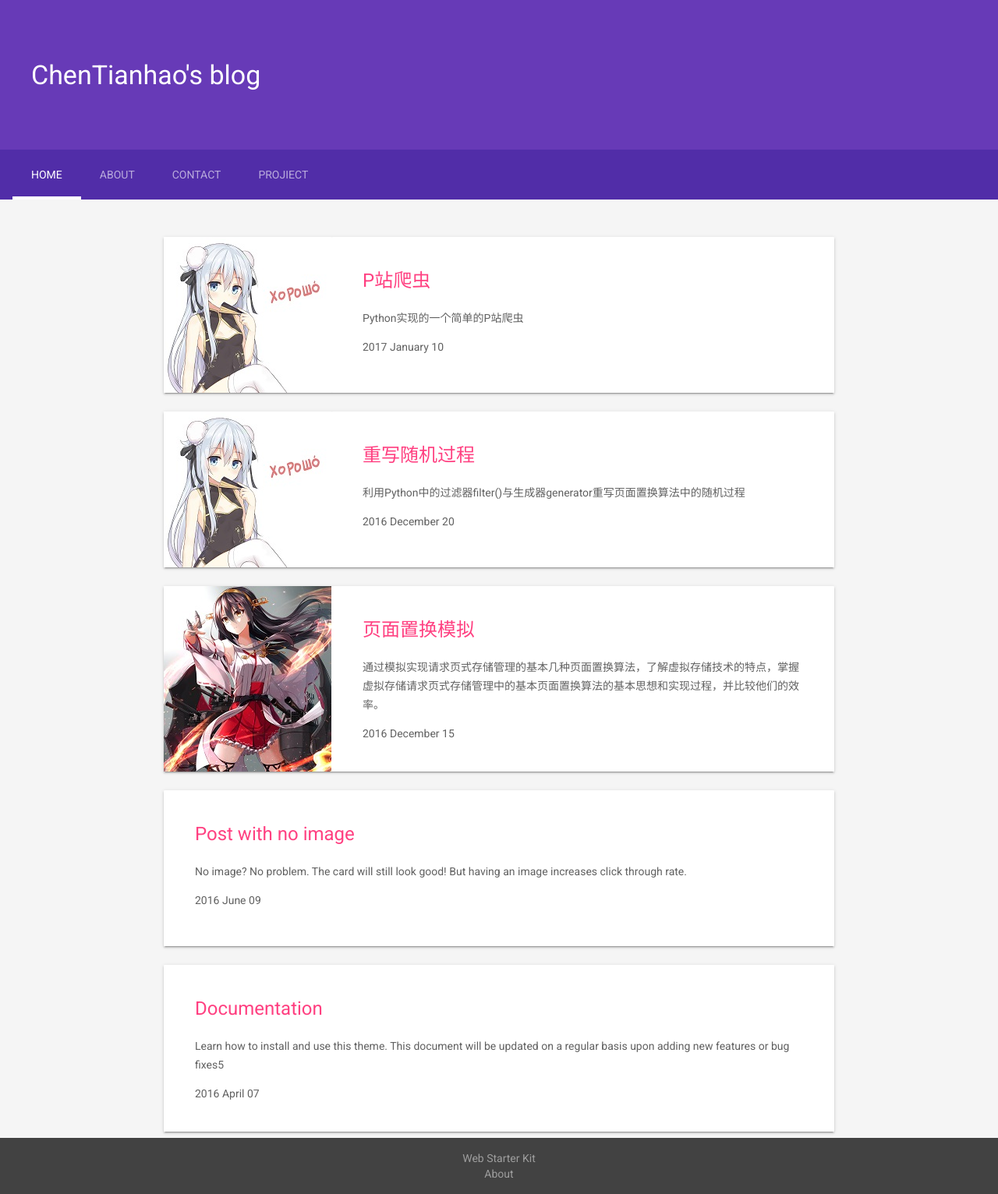
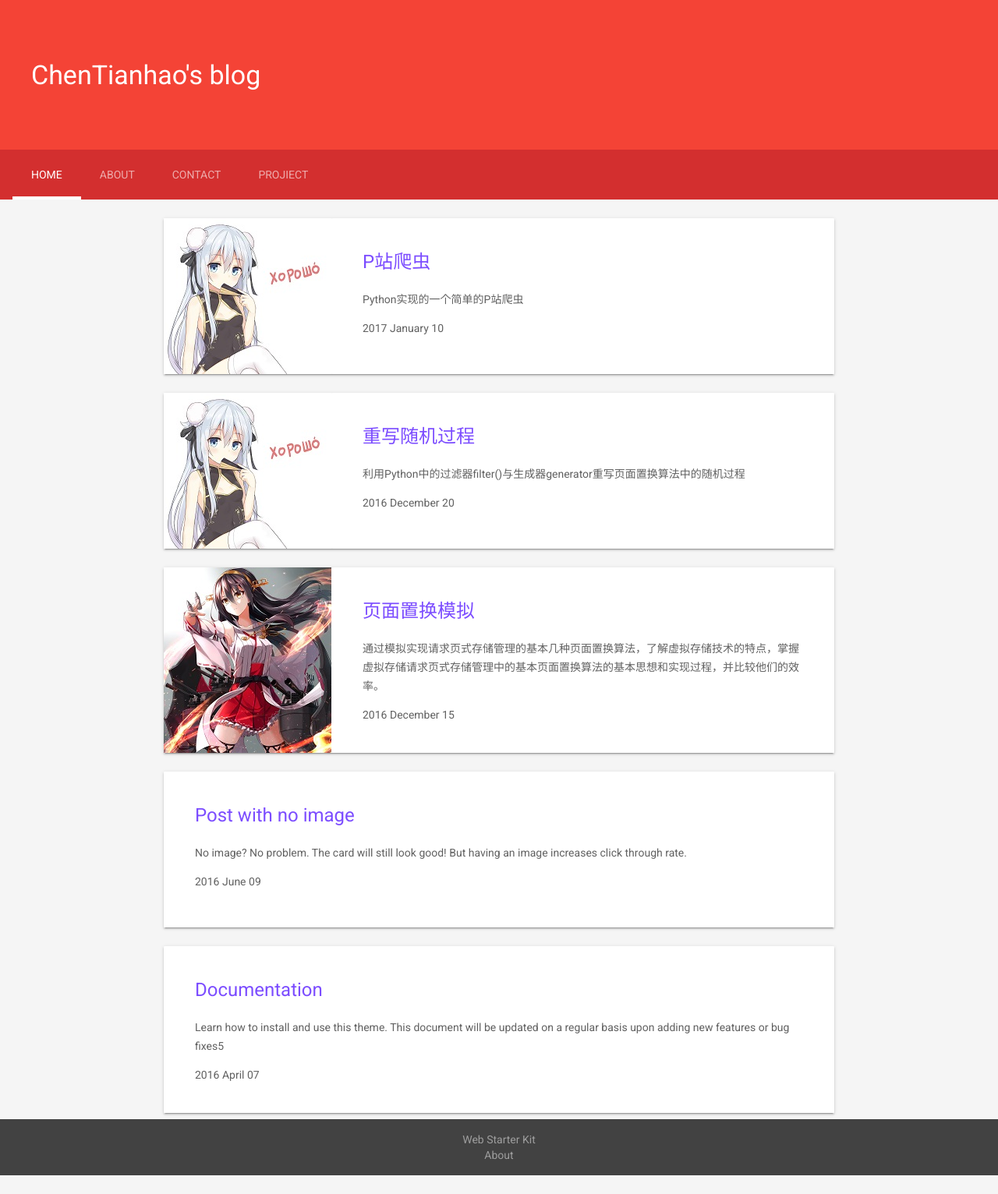
Before and after one commit to Snivyc/Snivyc.github.io, a Jekyll site: the page built from index.html, in a window 1280 px wide. Shown: the whole page at 78% size. Built offline with Jekyll 4.4.1, drawn with Linux system fonts in a browser that asks for light colours.

Commit message:
modified:   _includes/head.html 	modified:   _layouts/default.html

```diff
--- a/_includes/head.html
+++ b/_includes/head.html
@@ -28,7 +28,7 @@
 
     <link rel="stylesheet" href="https://fonts.googleapis.com/css?family=Roboto:regular,bold,italic,thin,light,bolditalic,black,medium&amp;lang=en">
     <link rel="stylesheet" href="https://fonts.googleapis.com/icon?family=Material+Icons">
-    <link rel="stylesheet" href="https://code.getmdl.io/1.3.0/material.deep_purple-pink.min.css">
+    <link rel="stylesheet" href="https://code.getmdl.io/1.3.0/material.red-deep_purple.min.css" />
 <!--     <link rel="stylesheet" href="styles.css"> -->
     <link rel="stylesheet" href={{ "/css/main.css" | prepend: site.baseurl }}>
     <script src="https://code.getmdl.io/1.3.0/material.min.js"></script>
--- a/_layouts/default.html
+++ b/_layouts/default.html
@@ -42,7 +42,7 @@
         </div>
       </header>
   <main class="mdl-layout__content">
-    <div class="mdl-layout__tab-panel is-active" id="overview">
+    <div class="mdl-layout__tab-panel is-active" id="overview" style="padding-top: 24px;">
 
 
       {{content}}
```
